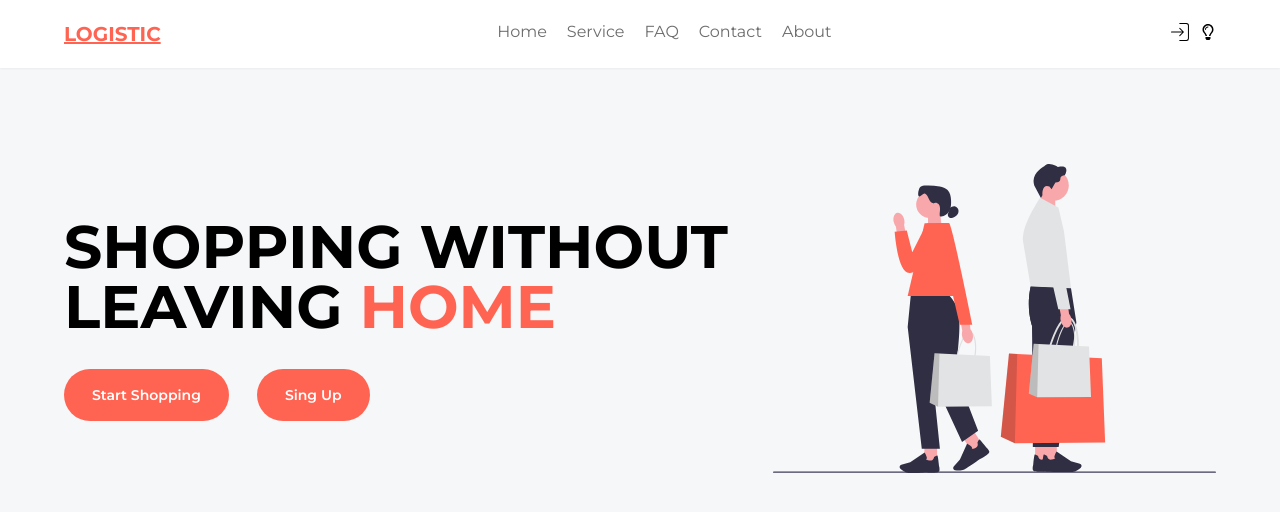
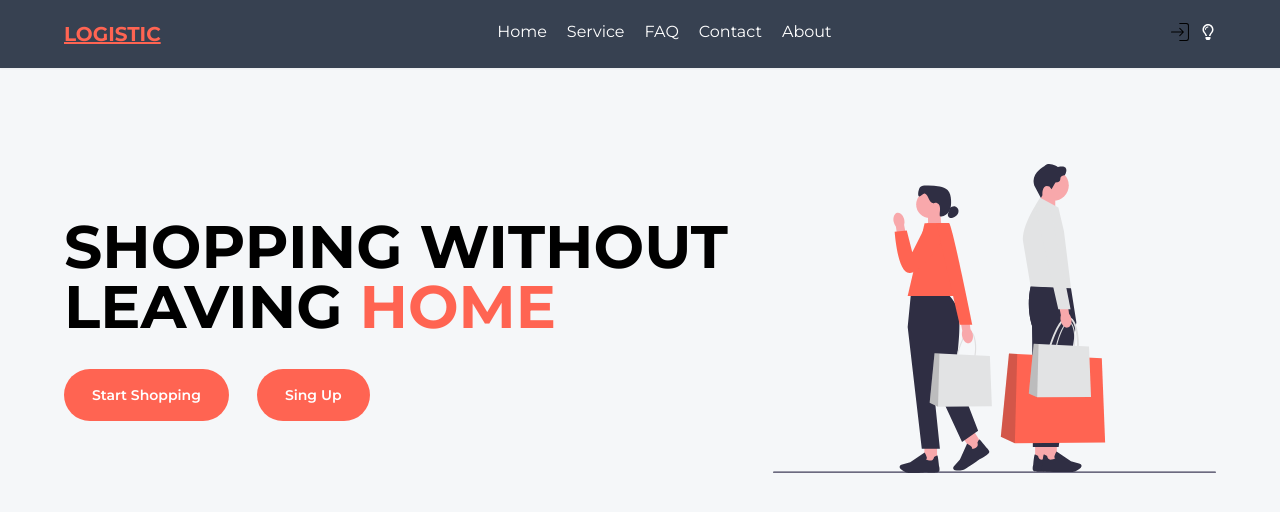
Before and after one commit to nikachitava/cargo-app, a React (Vite) app in the folder front/cargo-app/: page / in a window 1280 px wide. Both pictures are taken after a click on the icon 1208 px from the left and 32 px from the top of the page. Shown: the top 512 px of the page. Built offline with nearby package versions, Linux system fonts and the light colour scheme; a web font is replaced by a local one.

Commit message:
navbar darkmode colors

```diff
--- a/front/cargo-app/src/components/Navbar.tsx
+++ b/front/cargo-app/src/components/Navbar.tsx
@@ -13,8 +13,8 @@ export const Navbar = () => {
     const { toggleDarkMode, isDarkMode } = useContext(DarkModeContext);
 
     return (
-        <div className="bg-white dark:bg-black">
-            <header className="max-container padding-x py-5 w-full bg-white shadow-sm">
+        <div className="bg-white dark:bg-light-dark">
+            <header className="max-container padding-x py-5 w-full bg-white shadow-sm dark:bg-light-dark ">
                 <nav className="flex justify-between items-start">
                     <Link to={"/"}>
                         <div className="text-xl font-montserrat font-bold underline text-coral-red cursor-pointer">
@@ -24,27 +24,27 @@ export const Navbar = () => {
 
                     <ul className="flex space-x-5 max-lg:hidden">
                         <Link to={"/"}>
-                            <li className="font-montserrat text-slate-gray hover:text-primary cursor-pointer">
+                            <li className="font-montserrat text-slate-gray hover:text-primary  cursor-pointer dark:text-white dark:hover:text-gray-300">
                                 Home
                             </li>
                         </Link>
                         <Link to={"/services"}>
-                            <li className="font-montserrat text-slate-gray hover:text-primary cursor-pointer">
+                            <li className="font-montserrat text-slate-gray hover:text-primary  cursor-pointer dark:text-white dark:hover:text-gray-300">
                                 Service
                             </li>
                         </Link>
                         <Link to={"/faq"}>
-                            <li className="font-montserrat text-slate-gray hover:text-primary cursor-pointer">
+                            <li className="font-montserrat text-slate-gray hover:text-primary  cursor-pointer dark:text-white dark:hover:text-gray-300">
                                 FAQ
                             </li>
                         </Link>
                         <Link to={"/contact"}>
-                            <li className="font-montserrat text-slate-gray hover:text-primary cursor-pointer">
+                            <li className="font-montserrat text-slate-gray hover:text-primary  cursor-pointer dark:text-white dark:hover:text-gray-300">
                                 Contact
                             </li>
                         </Link>
                         <Link to={"/about"}>
-                            <li className="font-montserrat text-slate-gray hover:text-primary cursor-pointer">
+                            <li className="font-montserrat text-slate-gray hover:text-primary  cursor-pointer dark:text-white dark:hover:text-gray-300">
                                 About
                             </li>
                         </Link>
@@ -59,11 +59,15 @@ export const Navbar = () => {
                             </Link>
                         )}
                         {!isDarkMode ? (
-                            <FaLightbulb onClick={toggleDarkMode} />
+                            <FaLightbulb
+                                className="cursor-pointer"
+                                onClick={toggleDarkMode}
+                            />
                         ) : (
                             <FaRegLightbulb
+                                className="cursor-pointer"
                                 onClick={toggleDarkMode}
-                                color="black"
+                                color="white"
                             />
                         )}
                     </div>
--- a/front/cargo-app/src/components/UserAvatarDropDown.tsx
+++ b/front/cargo-app/src/components/UserAvatarDropDown.tsx
@@ -3,6 +3,7 @@ import { Link } from "react-router-dom";
 import { AuthContext } from "../context/authContext";
 import { IoIosArrowDropdown } from "react-icons/io";
 import { IoIosArrowDropup } from "react-icons/io";
+import { DarkModeContext } from "../context/darkModeContext";
 
 interface IUserAvatar {
     roomID: number;
@@ -33,6 +34,7 @@ export const UserAvatarDropDown: React.FC<IUserAvatar> = ({ roomID }) => {
     }, []);
 
     const { logout } = useContext(AuthContext);
+    const { isDarkMode } = useContext(DarkModeContext);
 
     const handleLogOut = async () => {
         await logout();
@@ -47,11 +49,15 @@ export const UserAvatarDropDown: React.FC<IUserAvatar> = ({ roomID }) => {
                 className="flex justify-center items-center gap-1"
                 onClick={toggleDropdown}
             >
-                <span className="font-montserrat font-semibold">{roomID}</span>
+                <span className="font-montserrat font-semibold dark:text-white">
+                    {roomID}
+                </span>
                 {!isOpen ? (
-                    <IoIosArrowDropdown color="black" />
+                    <IoIosArrowDropdown
+                        color={isDarkMode ? "white" : "black"}
+                    />
                 ) : (
-                    <IoIosArrowDropup color="black" />
+                    <IoIosArrowDropup color={isDarkMode ? "white" : "black"} />
                 )}
             </div>
             {/* Dropdown menu */}
--- a/front/cargo-app/tailwind.config.js
+++ b/front/cargo-app/tailwind.config.js
@@ -20,7 +20,10 @@ export default {
         "coral-red": "#FF6452",
         "slate-gray": "#6D6D6D",
         "pale-blue": "#F5F6FF",
-        "white-400": "rgba(255, 255, 255, 0.80)"
+        "white-400": "rgba(255, 255, 255, 0.80)",
+        'light-dark': "#374151",
+        'dark-dark': "#343434"
+
       },
 
     },
```
